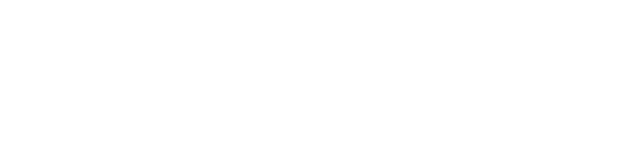
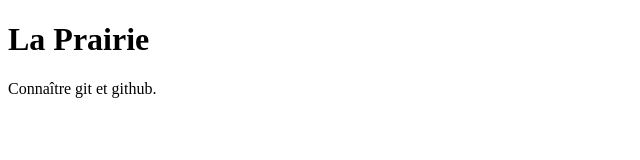
Before and after one commit to DominiqueMeaux/exercice1, a plain HTML site: page index.html in a window 1280 px wide. Shown: the whole page, without its empty margins (0-640 px from the left). Drawn offline with Linux system fonts and the light colour scheme.

Commit message:
titre et paragraphe

```diff
--- a/index.html
+++ b/index.html
@@ -2,9 +2,10 @@
 <html lang="fr" dir="ltr">
   <head>
     <meta charset="utf-8">
-    <title></title>
+    <title>La Prairie</title>
   </head>
   <body>
-
+    <h1>La Prairie</h1>
+      <p>Connaître git et github.</p>
   </body>
 </html>
```
